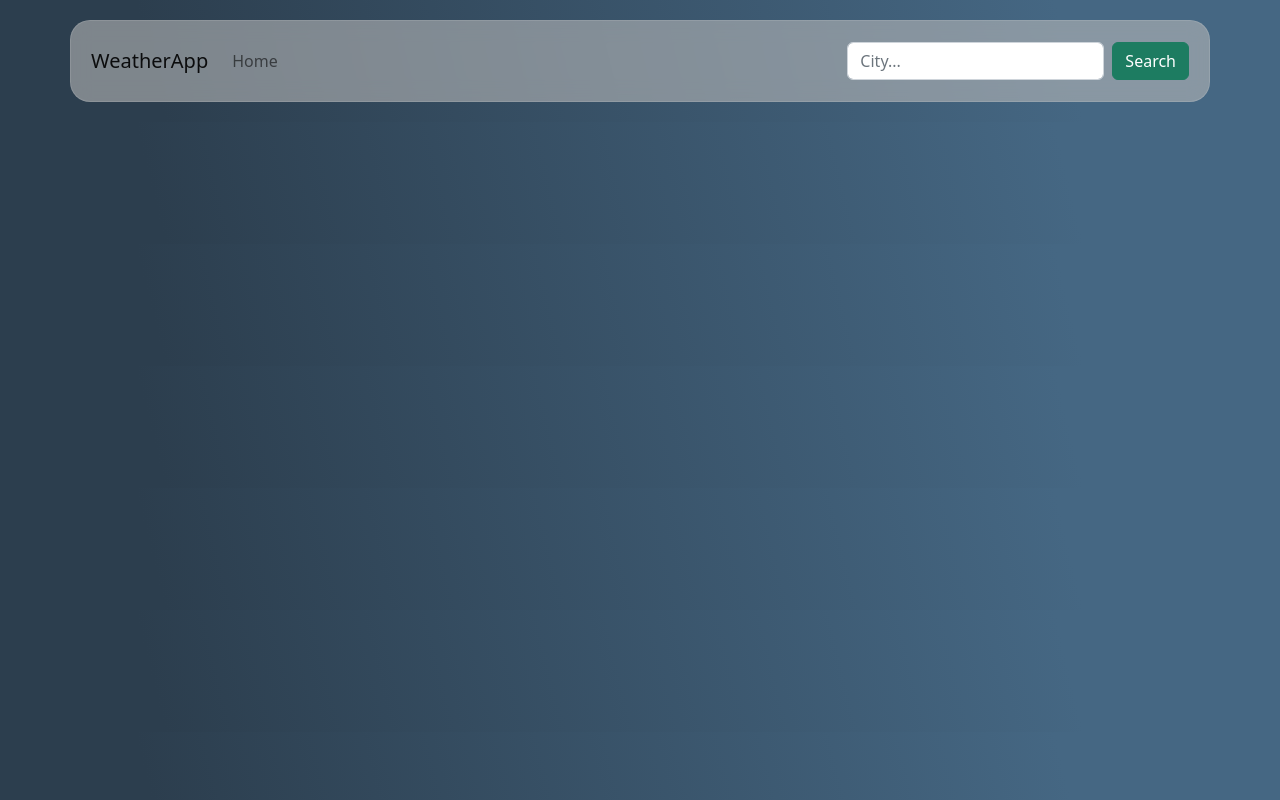
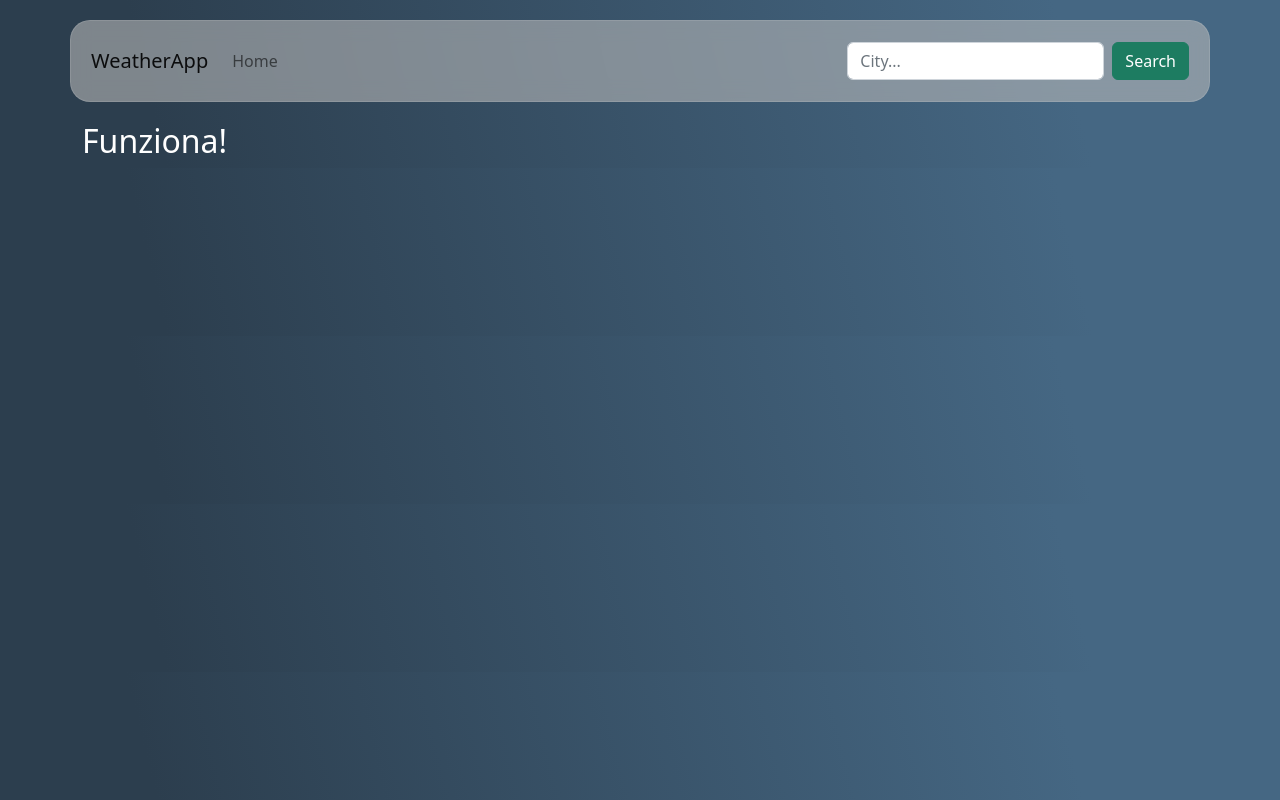
Before and after one commit to maioranav/u03-w02-d05, a React (Create React App) app: page / in a window 1280 px wide. Built offline with nearby package versions, Linux system fonts and the light colour scheme.

Commit message:
added dashboard

```diff
--- a/src/App.js
+++ b/src/App.js
@@ -2,6 +2,7 @@ import { Container } from 'react-bootstrap';
 import { BrowserRouter, Route, Routes } from 'react-router-dom';
 import './App.scss';
 import { CustNav } from './components/CustNav';
+import { Dashboard } from './components/Dashboard';
 import { NotFound } from './components/NotFound';
 
 function App() {
@@ -13,7 +14,7 @@ function App() {
         <Container>
 
           <Routes>
-            <Route path="/" element="" />
+            <Route path="/" element={<Dashboard />} />
             <Route path="*" element={<NotFound />} />
           </Routes>
 
--- /dev/null
+++ b/src/components/Dashboard.jsx
@@ -0,0 +1,3 @@
+export const Dashboard = (props) => {
+  return <h2>Funziona!</h2>;
+};
```
